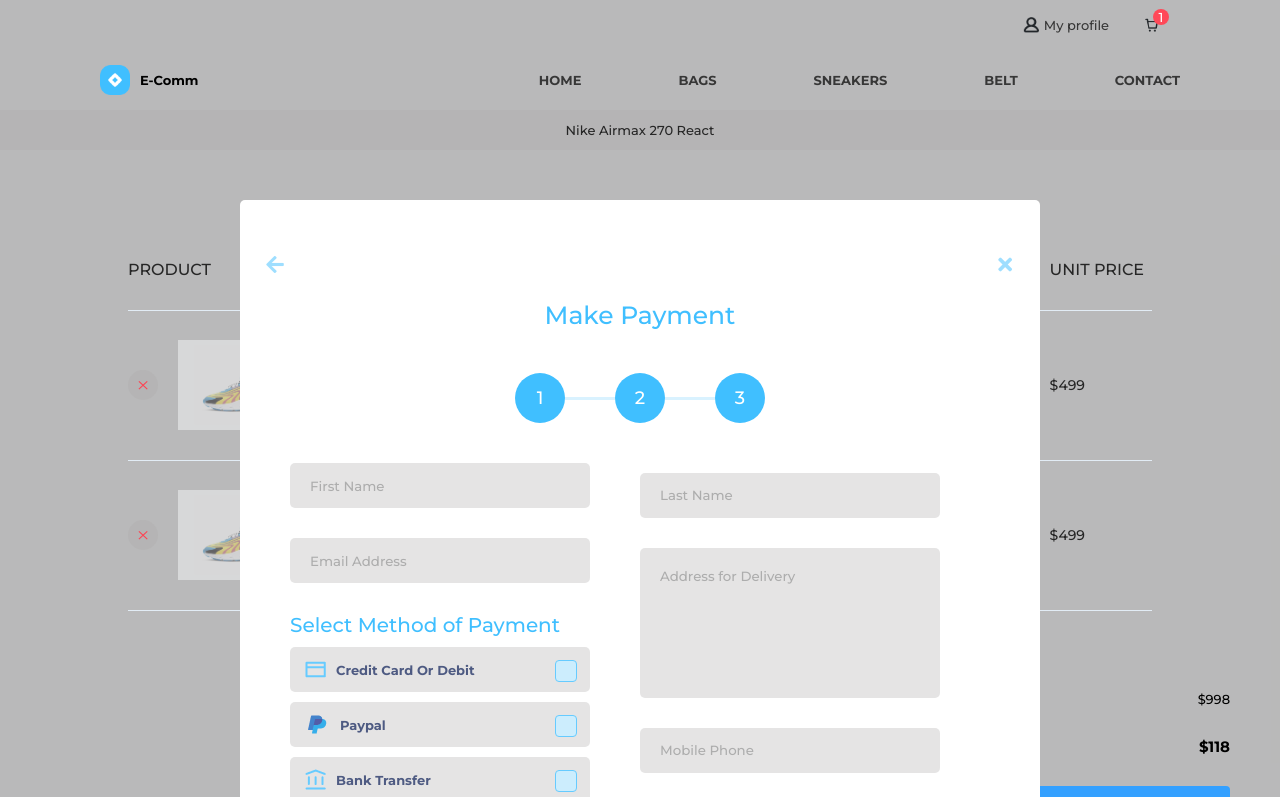
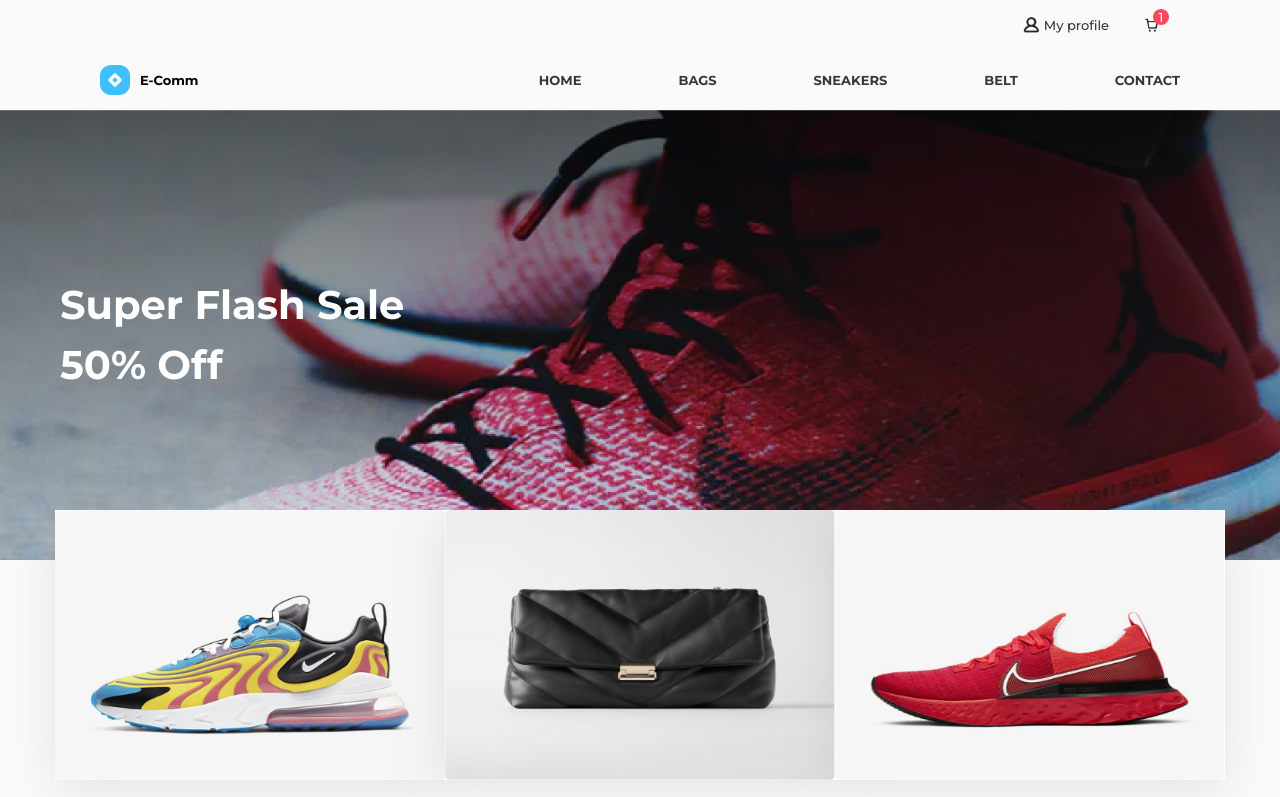
Before and after one commit to Gabriel200395/e-commerce, a React (Create React App) app: page / in a window 1280 px wide. Shown: the top 797 px of the page. Built offline with nearby package versions, Linux system fonts and the light colour scheme.

Commit message:
adicionando bibbliotecas react dom e redux

```diff
--- a/package.json
+++ b/package.json
@@ -3,6 +3,7 @@
   "version": "0.1.0",
   "private": true,
   "dependencies": {
+    "@reduxjs/toolkit": "^1.9.1",
     "@testing-library/jest-dom": "^5.14.1",
     "@testing-library/react": "^13.0.0",
     "@testing-library/user-event": "^13.2.1",
@@ -12,6 +13,8 @@
     "@types/react-dom": "^18.0.0",
     "react": "^18.2.0",
     "react-dom": "^18.2.0",
+    "react-redux": "^8.0.5",
+    "react-router-dom": "^6.6.2",
     "react-scripts": "5.0.1",
     "typescript": "^4.4.2",
     "web-vitals": "^2.1.0"
--- a/src/App.tsx
+++ b/src/App.tsx
@@ -1,26 +1,9 @@
-import ShoppingCart from "./page/shopping_cart";
+import RouteComponent from "./routes";
 
-//iniciado projeto dia 12/01/2027
-//data de conclusão dia 19/01/2027
-
-//pomomdoros 1/2 pomodoro  12/01/2027
-//pomomdoros 2/2 pomodoro  13/01/2027
-
-//[X] desenvolver formularios
-//[] componentizar formulario
-//[] react router dom
-//[] redux toolkit
-//[] filtro product pagina home com a arquitetura redux
-//[] adicionar produtor no carrinho com a arquitetura redux
-//[] incrementar produto com o valor + e - pagina shooping cart
-//[] regra de formularios
-
-/* import Home from "./page/home";
- */
 function App() {
   return (
     <>
-      <ShoppingCart />
+      <RouteComponent />
     </>
   );
 }
--- /dev/null
+++ b/src/routes/index.tsx
@@ -0,0 +1,14 @@
+import { BrowserRouter, Routes, Route } from "react-router-dom";
+import Home from "../page/home";
+import Cart from "../page/shopping_cart";
+
+export default function RouteComponent() {
+  return (
+    <BrowserRouter>
+      <Routes>
+        <Route path="/" element={<Home />} />
+        <Route path="/cart" element={<Cart />} />
+      </Routes>
+    </BrowserRouter>
+  );
+}
```
Also changed, not shown: 2 other files (tests, documents, lock files or other folders).
